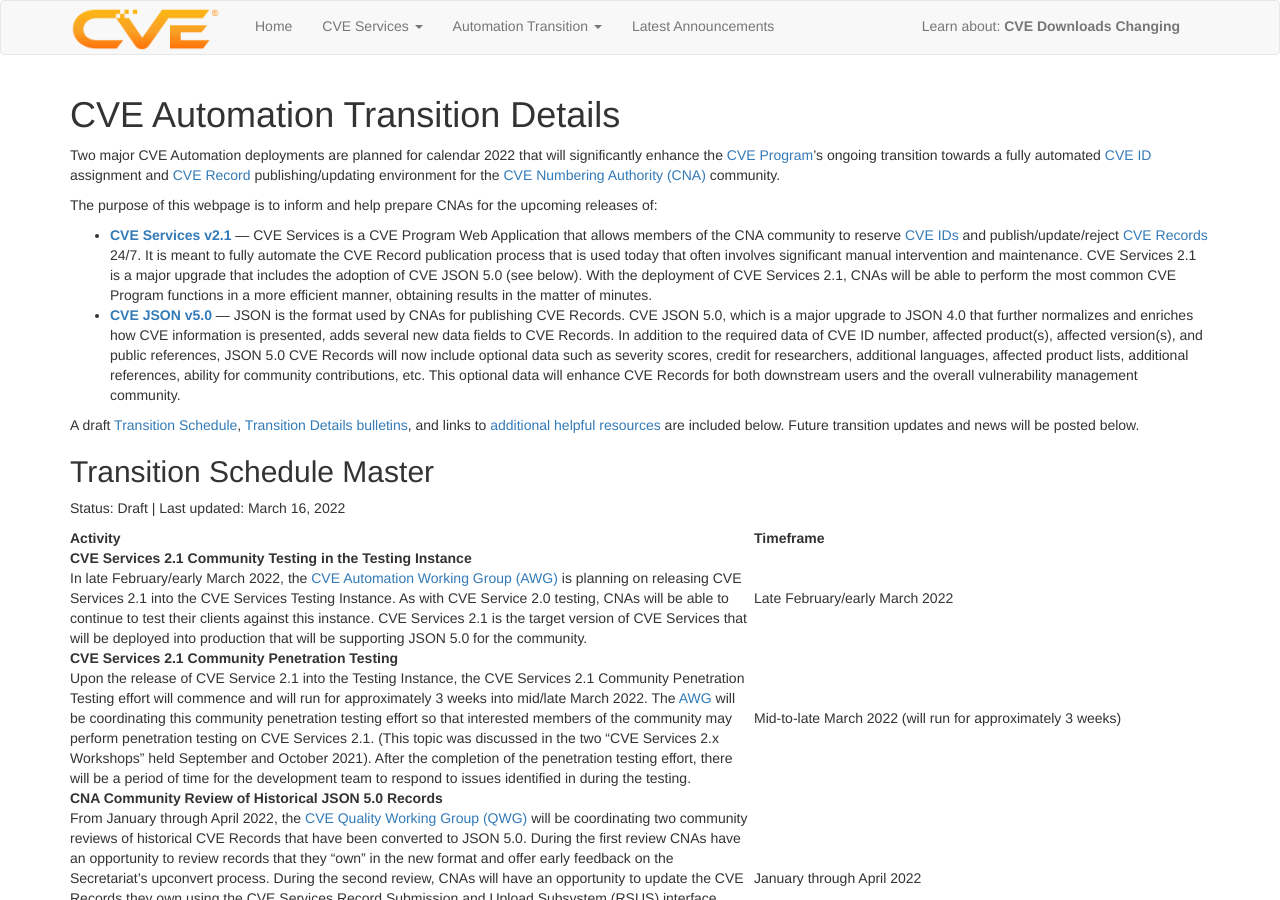
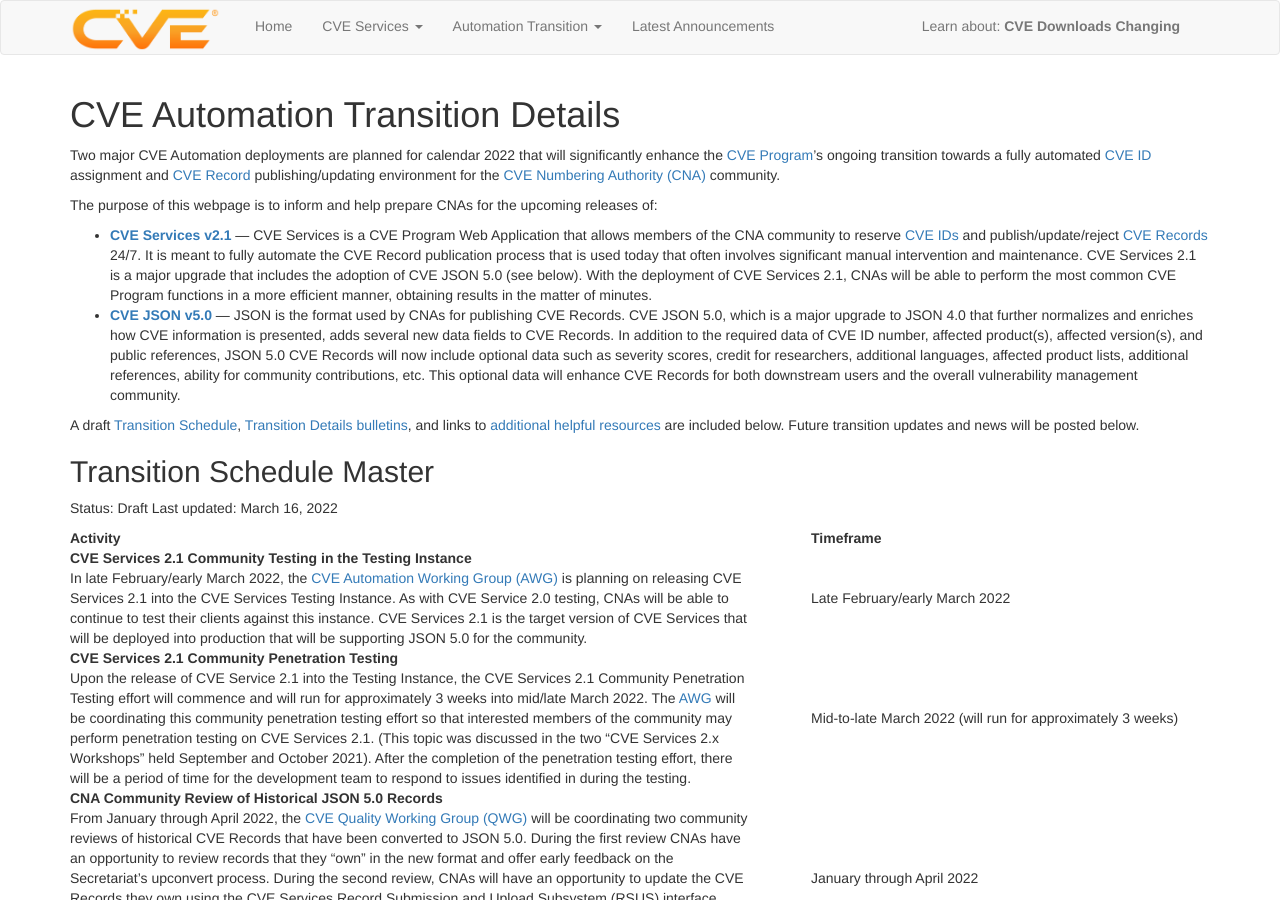
Before and after one commit to CVEProject/cveproject.github.io, a Jekyll site: the page built from automation-transition.md, in a window 1280 px wide and 900 px high. Built offline with Jekyll 4.4.1, drawn with Linux system fonts in a browser that asks for light colours; nearby versions of some CDN libraries.

Commit message:
Update automation-transition.md

```diff
--- a/automation-transition.md
+++ b/automation-transition.md
@@ -12,52 +12,62 @@ The purpose of this webpage is to inform and help prepare CNAs for the upcoming
 A draft [Transition Schedule](https://cveproject.github.io/automation-transition), [Transition Details bulletins](https://cveproject.github.io/automation-transition), and links to [additional helpful resources](https://cveproject.github.io/automation-transition) are included below. Future transition updates and news will be posted below.
 
 ## Transition Schedule Master
-Status: Draft | Last updated: March 16, 2022
+Status: Draft
+Last updated: March 16, 2022
 <div>
-  <table style="padding-left:5%;padding-left:30%;">
+  <table style="padding-left:5%;padding-left:30%;padding-bottom:25%;">
     <tr>
       <th style="width:60%">Activity</th>
-      <th style="width:40%">Timeframe</th>
+      <th style="width:5%"></th>
+      <th style="width:35%">Timeframe</th>
     </tr>
     <tr>
       <td><strong>CVE Services 2.1 Community Testing in the Testing Instance</strong><br>
       In late February/early March 2022, the <a href="https://www.cve.org/ProgramOrganization/WorkingGroups#AutomationWorkingGroupAWG" target="_blank">CVE Automation Working Group (AWG)</a> is planning on releasing CVE Services 2.1 into the CVE Services Testing Instance. As with CVE Service 2.0 testing, CNAs will be able to continue to test their clients against this instance. CVE Services 2.1 is the target version of CVE Services that will be deployed into production that will be supporting JSON 5.0 for the community.</td>
+      <td></td>
       <td>Late February/early March 2022</td>
     </tr>
     <tr>
       <td><strong>CVE Services 2.1 Community Penetration Testing</strong><br>
         Upon the release of CVE Service 2.1 into the Testing Instance, the CVE Services 2.1 Community Penetration Testing effort will commence and will run for approximately 3 weeks into mid/late March 2022. The <a href="https://www.cve.org/ProgramOrganization/WorkingGroups#AutomationWorkingGroupAWG" target="_blank">AWG</a> will be coordinating this community penetration testing effort so that interested members of the community may perform penetration testing on CVE Services 2.1. (This topic was discussed in the two “CVE Services 2.x Workshops” held September and October 2021). After the completion of the penetration testing effort, there will be a period of time for the development team to respond to issues identified in during the testing.</td>
+      <td></td>
       <td>Mid-to-late March 2022 (will run for approximately 3 weeks)</td>
     </tr>
       <tr>
       <td><strong>CNA Community Review of Historical JSON 5.0 Records</strong><br>
         From January through April 2022, the <a href="https://www.cve.org/ProgramOrganization/WorkingGroups#AutomationWorkingGroupQWG" target="_blank">CVE Quality Working Group (QWG)</a> will be coordinating two community reviews of historical CVE Records that have been converted to JSON 5.0. During the first review CNAs have an opportunity to review records that they “own” in the new format and offer early feedback on the Secretariat’s upconvert process. During the second review, CNAs will have an opportunity to update the CVE Records they own using the CVE Services Record Submission and Upload Subsystem (RSUS) interface. (This may be preferable for large CNAs who might be interested in upconverting their own records instead of relying on the Secretariat upconvert.) If you or your organization are interested in getting more engaged in the planning of these reviews, please send email to the QWG Co-Chairs.</td>
-      <td>January through April 2022</td>
+        <td></td>
+        <td>January through April 2022</td>
     </tr>
       <tr>
       <td><strong>CVE Services 2.1/JSON 5.0 Soft Deployment</strong><br>
         Once the above activities are completed, there will be a soft deployment of CVE Services 2.1/JSON 5.0 that will span approximately 3 weeks into mid/late April 2022. During this timeframe CVE Services 2.1 will be deployed into the production environment and CNAs will have the full feature set of CVE Services to submit and update JSON 5.0 records. Also, during this time, the QWG will administer the second phase of the CNA Community Review of JSON 5.0 Historical Records (see above), in which CNAs will be encouraged to review the CVE Records they own and make appropriate updates using CVE Services. It is important to note that during the soft deployment phase, only members of the CVE CNA community will have access to the JSON 5.0 CVE List. The general “downstream” user population of the CVE List will continue to observe and download JSON 4.0 Records from the main CVE website.</td>
+      <td></td>
       <td>Mid-to-late April 2022 (will span approximately 3 weeks)</td>
     </tr>
       <tr>
       <td><strong>CVE Services 2.1/JSON 5.0 Hard Deployment</strong><br>
         After the soft deployment phase toward the end of April 2022, the AWG will move into a hard deployment phase that will include deployments to make JSON 5.0-format CVE Records easily accessible to the global community through the deployment of the JSON 5.0 GitHub download capability and the JSON website display and download capability on the main CVE website.</td>
+      <td></td>
       <td>Late April 2022</td>
     </tr>
       <tr>
       <td><strong>JSON 4.0 Retirement</strong><br>
         Six months after JSON 5.0 is made available to CVE downstream users, JSON 4.0 will be retired. After JSON 4.0 retirement, historical JSON 4.0 records will continue to be available in an archived state. CNAs will be expected to submit CVE Records in JSON 5.0 format through either CVE Services web application API or a program designated web interface. At this time, JSON 5.0 format will be the only format that is available for download (other downloadable formats will be retired).</td>
+      <td></td>
       <td>July 2022 (3 months after JSON 5.0 is made available to CVE downstream users)</td>
     </tr>
       <tr>
       <td><strong>CVE List GitHub Submission Pilot Retirement</strong><br>
         The CVE List GitHub Submission Pilot is JSON 4.0-based and will not be upgraded to JSON 5.0. As a JSON 4.0 based effort, it will not continue to operate after JSON 4.0 Retirement. It will continue to operate for 3 months after CVE Services 2.1/JSON 5.0 Hard Deployment. After JSON 4.0 Retirement, JSON 5.0 format will be the only format that is available for download (other downloadable formats will be retired), and CNAs will be expected to submit CVE Records in JSON 5.0 format through either CVE Services web application API, or a program designated web interface.</td>
+      <td></td>
       <td>July 2022 (3 months after JSON 5.0 is made available to CVE downstream users)</td>
     </tr>
       <tr>
       <td><strong>CVE List Download Format Changes</strong><br>
         After JSON 4.0 Retirement, JSON 5.0 format will be the only format available for CVE List downloads. All other download formats will be retired at the same time JSON 4.0 is retired (<a href="https://www.cve.org/Media/News/item/blog/2022/01/18/CVE-List-Download-Formats-Are">announcement</a>).</td>
-      <td>July 2022 (3 months after JSON 5.0 is made available to CVE downstream users)</td>
+        <td></td>
+        <td>July 2022 (3 months after JSON 5.0 is made available to CVE downstream users)</td>
     </tr>
   </table>
 </div>
```
